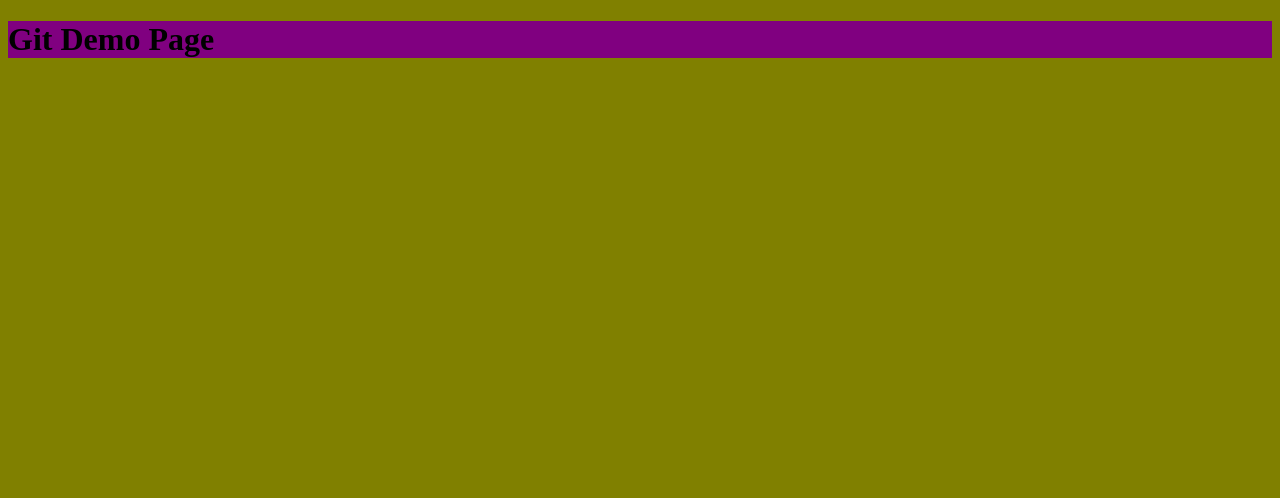
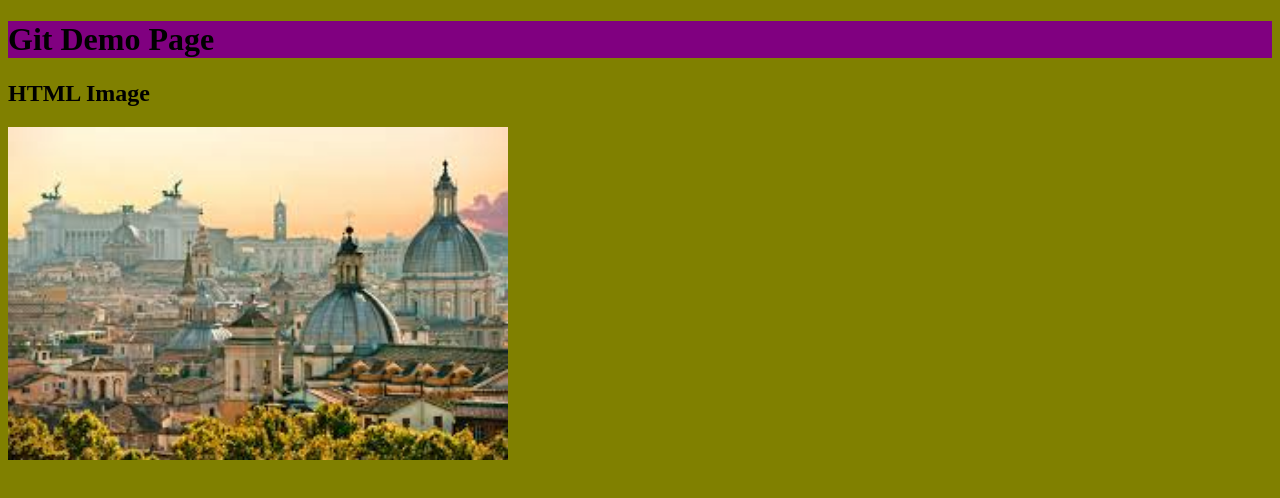
Before and after one commit to alisoue/githubTest, a plain HTML site: page index.html in a window 1280 px wide. Drawn offline with Linux system fonts and the light colour scheme.

Commit message:
added new picture italian1 in index file

```diff
--- a/index.html
+++ b/index.html
@@ -9,7 +9,8 @@
 	</head>
 	<body>
 		<h1>Git Demo Page</h1>
-
+		<h2>HTML Image</h2>
+		<img src="italian1.jpg" alt="Italy1" width="500" height="333">
 		<script src="app.js"></script>
 	</body>
 </html>
```
Also changed, not shown: italian1.jpg (added).
